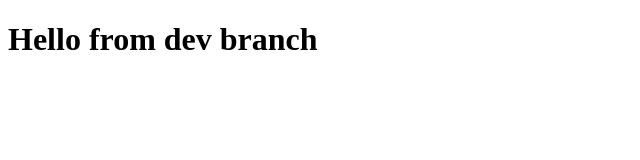
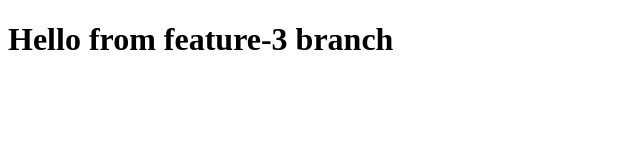
Before and after one commit to FathimaShaffana/git-branch-demo, a plain HTML site: page index.html in a window 1280 px wide. Shown: the whole page, without its empty margins (0-640 px from the left). Drawn offline with Linux system fonts and the light colour scheme.

Commit message:
Update h1 text in feature-3

```diff
--- a/index.html
+++ b/index.html
@@ -3,6 +3,6 @@
    <html>
    <head><title>Demo</title></head>
    <body>
-     <h1>Hello from dev branch</h1>
+     <h1>Hello from feature-3 branch</h1>
    </body>
    </html>
```
